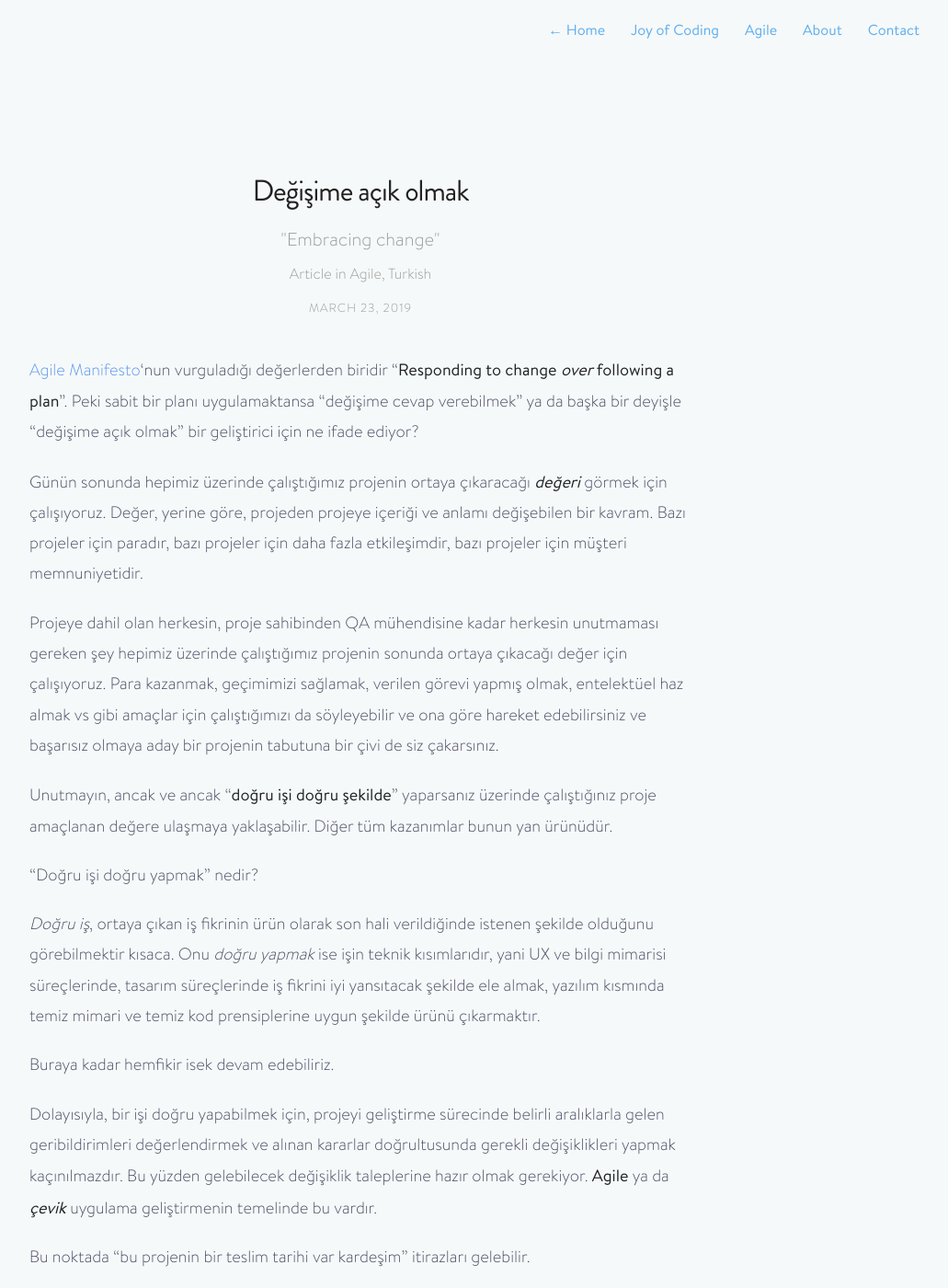
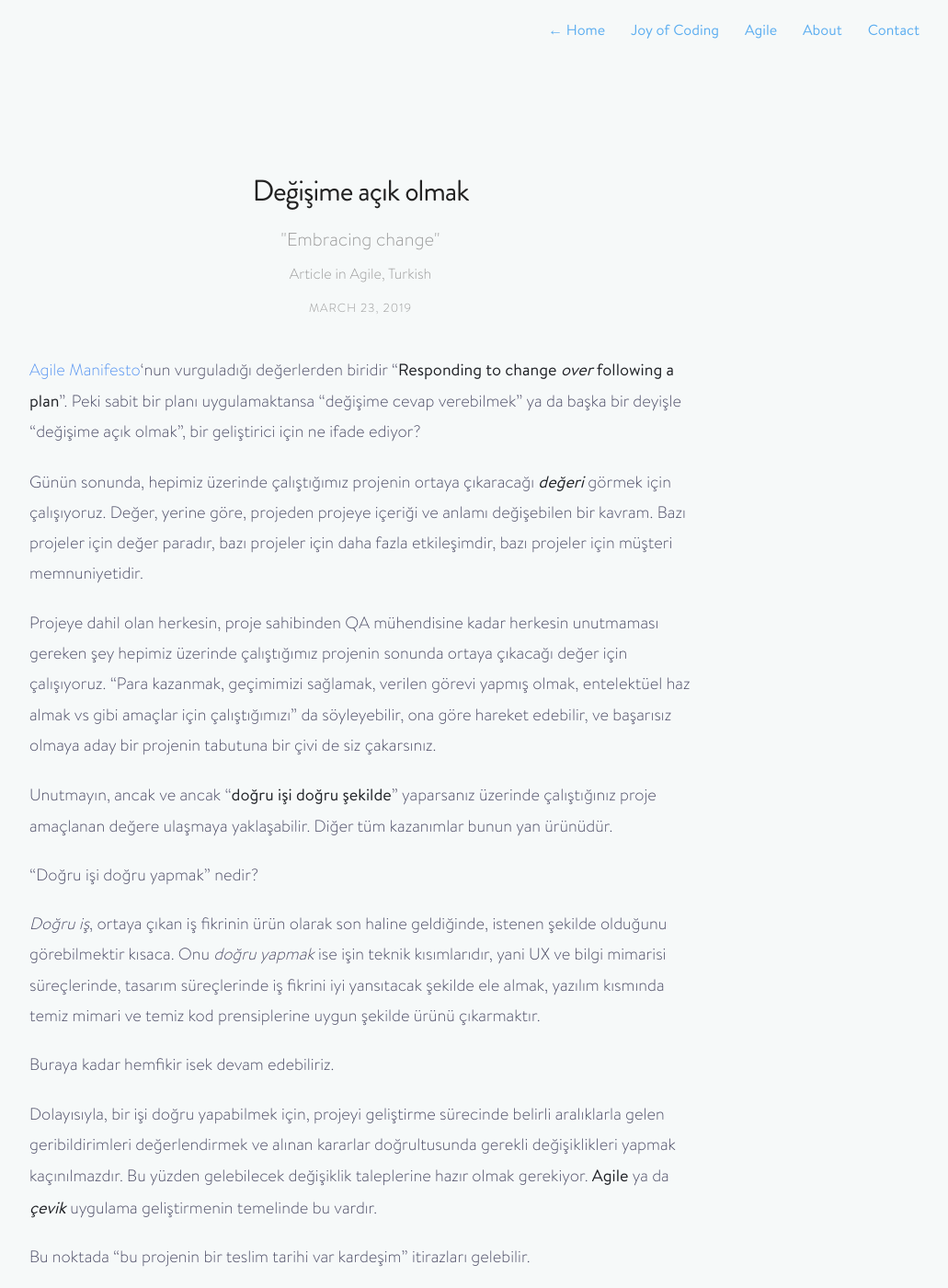
Before and after one commit to mkorkmaz/mkorkmaz.github.io, a Jekyll site: the page built from _posts/2019-03-23-degisime-acik-olmak.markdown, in a window 1280 px wide and 1400 px high. Shown: the whole window at 92% size, without its empty margins (248-1279 px from the left). Built offline with Jekyll 4.4.1, drawn with Linux system fonts in a browser that asks for light colours; nearby versions of some CDN libraries.

Commit message:
typos and punc edits

```diff
--- a/_posts/2019-03-23-degisime-acik-olmak.markdown
+++ b/_posts/2019-03-23-degisime-acik-olmak.markdown
@@ -8,19 +8,19 @@ categories: [Agile]
 ---
 
 
-[Agile Manifesto](https://agilemanifesto.org/){:target="_blank"}'nun vurguladığı değerlerden biridir "**Responding to change _over_ following a plan**". Peki sabit bir planı uygulamaktansa "değişime cevap verebilmek" ya da başka bir deyişle "değişime açık olmak" bir geliştirici için ne ifade ediyor?
+[Agile Manifesto](https://agilemanifesto.org/){:target="_blank"}'nun vurguladığı değerlerden biridir "**Responding to change _over_ following a plan**". Peki sabit bir planı uygulamaktansa "değişime cevap verebilmek" ya da başka bir deyişle "değişime açık olmak", bir geliştirici için ne ifade ediyor?
 
 
-Günün sonunda hepimiz üzerinde çalıştığımız projenin ortaya çıkaracağı **_değeri_** görmek için çalışıyoruz. Değer, yerine göre, projeden projeye içeriği ve anlamı değişebilen bir kavram. Bazı projeler için paradır, bazı projeler için daha fazla etkileşimdir, bazı projeler için müşteri memnuniyetidir.
+Günün sonunda, hepimiz üzerinde çalıştığımız projenin ortaya çıkaracağı **_değeri_** görmek için çalışıyoruz. Değer, yerine göre, projeden projeye içeriği ve anlamı değişebilen bir kavram. Bazı projeler için değer paradır, bazı projeler için daha fazla etkileşimdir, bazı projeler için müşteri memnuniyetidir.
 
-Projeye dahil olan herkesin, proje sahibinden QA mühendisine kadar herkesin unutmaması gereken şey hepimiz üzerinde çalıştığımız projenin sonunda ortaya çıkacağı değer için çalışıyoruz. Para kazanmak, geçimimizi sağlamak, verilen görevi yapmış olmak, entelektüel haz almak vs gibi amaçlar için çalıştığımızı da söyleyebilir ve ona göre hareket edebilirsiniz ve başarısız olmaya aday bir projenin tabutuna bir çivi de siz çakarsınız.
+Projeye dahil olan herkesin, proje sahibinden QA mühendisine kadar herkesin unutmaması gereken şey hepimiz üzerinde çalıştığımız projenin sonunda ortaya çıkacağı değer için çalışıyoruz. "Para kazanmak, geçimimizi sağlamak, verilen görevi yapmış olmak, entelektüel haz almak vs gibi amaçlar için çalıştığımızı" da söyleyebilir, ona göre hareket edebilir, ve başarısız olmaya aday bir projenin tabutuna bir çivi de siz çakarsınız.
 
 
 Unutmayın, ancak ve ancak "**doğru işi doğru şekilde**" yaparsanız üzerinde çalıştığınız proje amaçlanan değere ulaşmaya yaklaşabilir. Diğer tüm kazanımlar bunun yan ürünüdür.
 
 "Doğru işi doğru yapmak" nedir?
 
-_Doğru iş_, ortaya çıkan iş fikrinin ürün olarak son hali verildiğinde istenen şekilde olduğunu görebilmektir kısaca. Onu _doğru yapmak_ ise işin teknik kısımlarıdır, yani UX ve bilgi mimarisi süreçlerinde, tasarım süreçlerinde iş fikrini iyi yansıtacak şekilde ele almak, yazılım kısmında temiz mimari ve temiz kod prensiplerine uygun şekilde ürünü çıkarmaktır.
+_Doğru iş_, ortaya çıkan iş fikrinin ürün olarak son haline geldiğinde, istenen şekilde olduğunu görebilmektir kısaca. Onu _doğru yapmak_ ise işin teknik kısımlarıdır, yani UX ve bilgi mimarisi süreçlerinde, tasarım süreçlerinde iş fikrini iyi yansıtacak şekilde ele almak, yazılım kısmında temiz mimari ve temiz kod prensiplerine uygun şekilde ürünü çıkarmaktır.
 
 
 Buraya kadar hemfikir isek devam edebiliriz.
```
